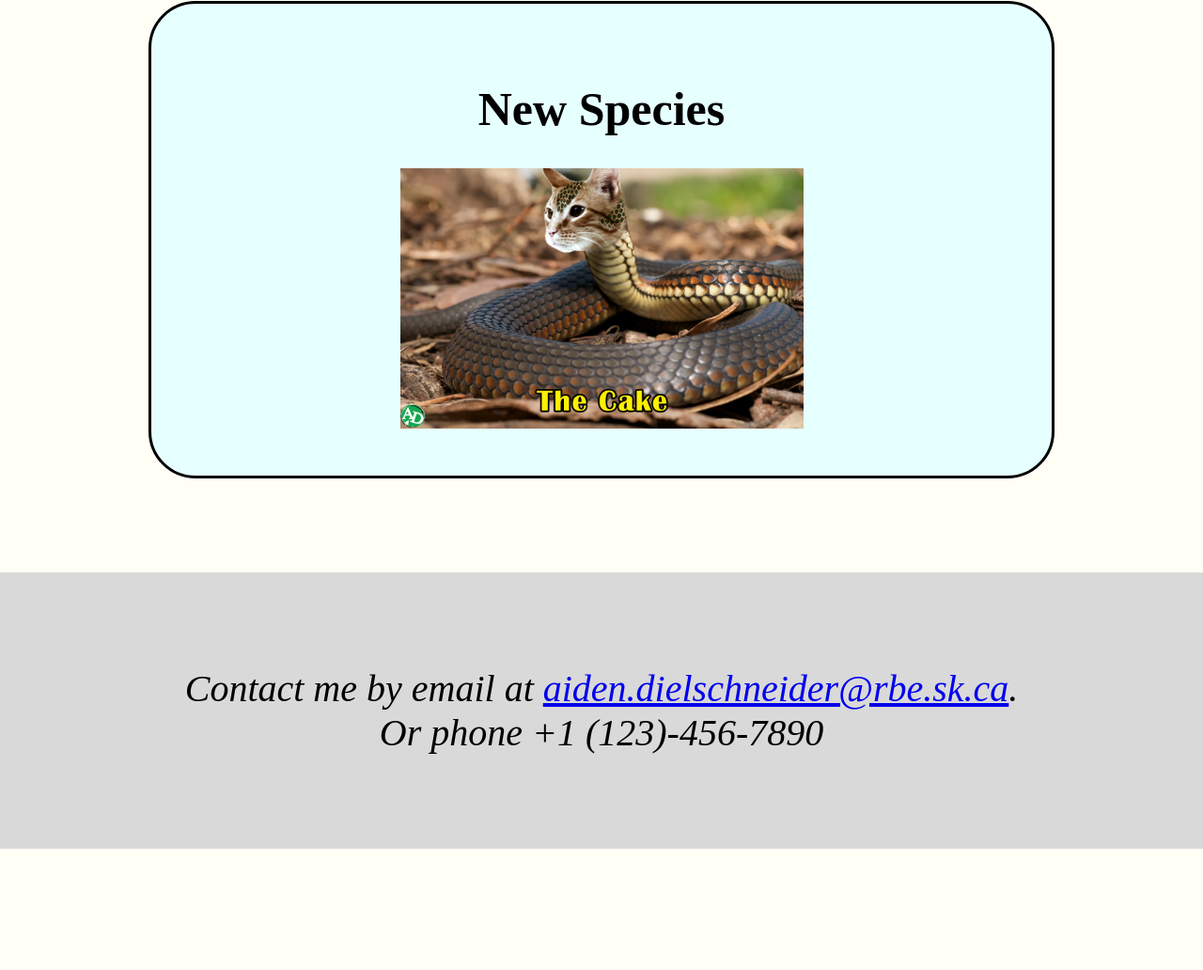
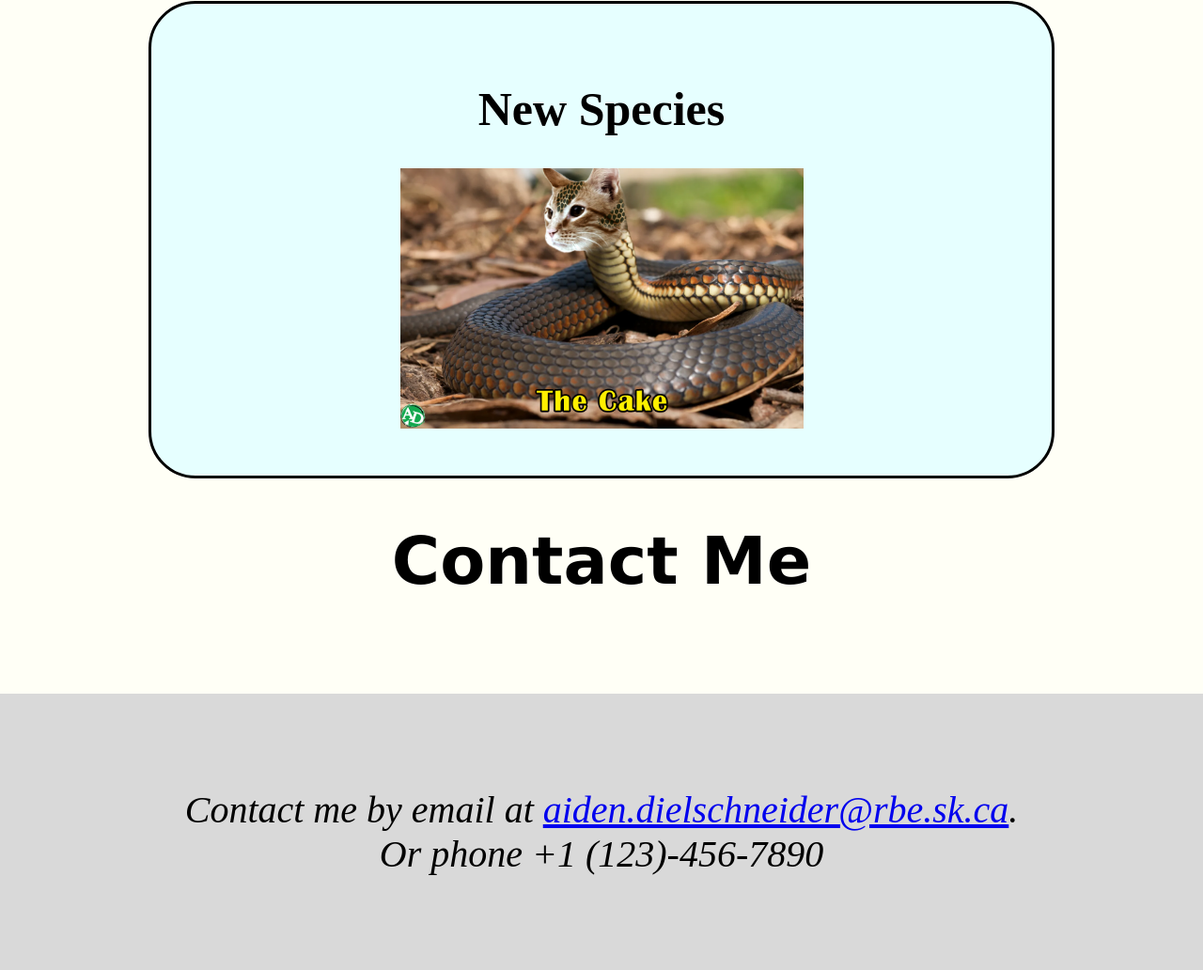
Before and after one commit to AidenDill/aidendill.github.io, a plain HTML site: page index.html in a window 1280 px wide. Shown: the part 2365-3397 px from the top of the page at 94% size. Before the commit the page ends 3268 px from the top, so only its background shows below. Drawn offline with Linux system fonts and the light colour scheme.

Commit message:
Update index.html

```diff
--- a/index.html
+++ b/index.html
@@ -126,7 +126,11 @@ width: 50%;
 <img src="NewSpecies.png" alt="NewSpecies.png">
 </div>
 
-<address id="Contact">
+<div class="subtitle" id="Contact">
+<h1>Contact Me</h1>
+</div>
+
+<address>
 Contact me by email at <a href="mailto:aiden.dielschneider@rbe.sk.ca">aiden.dielschneider@rbe.sk.ca</a>.<br>
 Or phone +1 (123)-456-7890
 </address>
```
